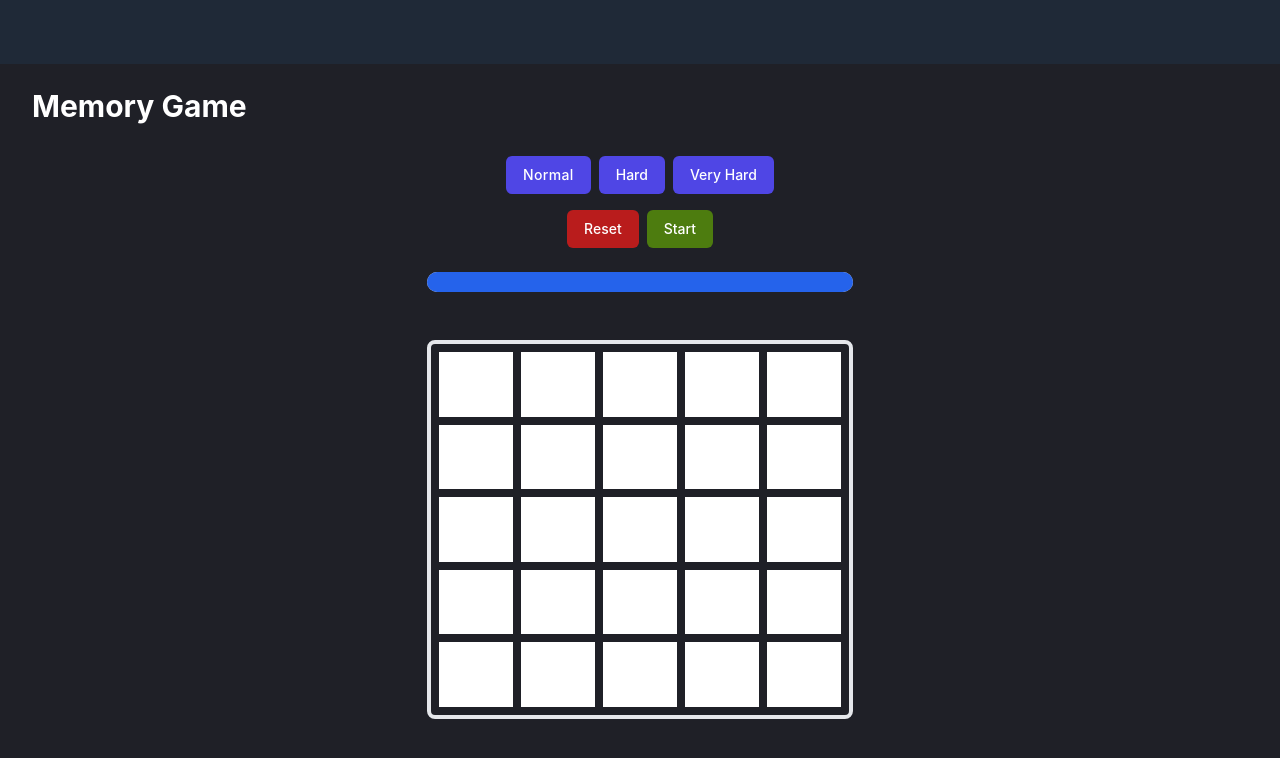
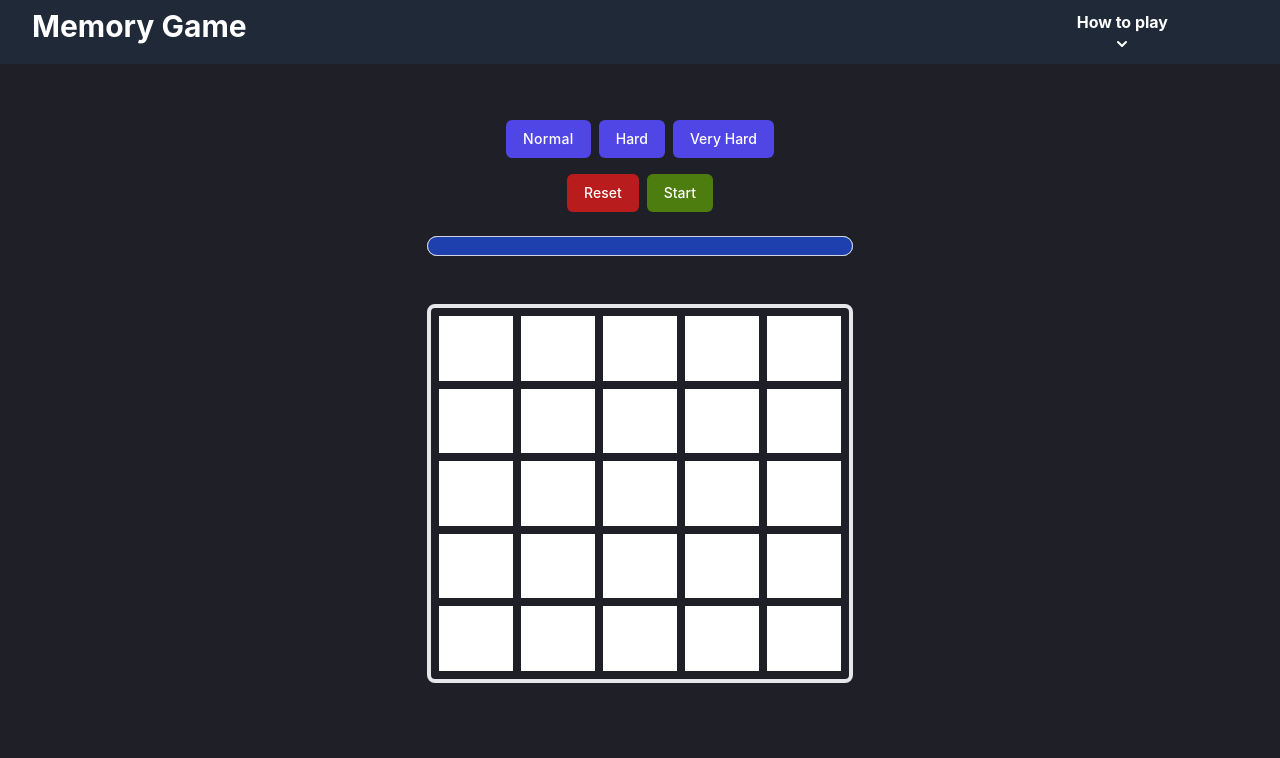
Before and after one commit to brandonrainey/tile-game, a Next.js app: page / in a window 1280 px wide. Shown: the top 758 px of the page. Built offline with nearby package versions, Linux system fonts and the light colour scheme.

Commit message:
worked on how to play, and tweaks/bugs to tile display logic

```diff
--- a/components/Board.js
+++ b/components/Board.js
@@ -600,7 +600,13 @@ export default function Board() {
         return { ...item, clicked: !item.clicked, background: 'bg-black' }
       } else return item
     })
-    setFiveXFive(newArr)
+    gridIndex === 0
+        ? setFiveXFive(newArr)
+        : gridIndex === 1
+        ? setSixXSix(newArr)
+        : gridIndex === 2
+        ? setSevenXSeven(newArr)
+        : null
   }
 
   const clearBoard = () => {
@@ -635,7 +641,8 @@ export default function Board() {
     setUserAnswer([])
     setWrongAnswers([])
     setCorrectAnswers([])
-    setPercentage(0)
+    setPercentage(100)
+    setPreGame(false)
     setGameOver(false)
     setGameWon(false)
     setGameStart(false)
@@ -722,8 +729,6 @@ export default function Board() {
       : gridIndex === 2
       ? setSevenXSeven(newArr)
       : null
-
-
   }
 
   const addAnswer = (id) => {
@@ -754,11 +759,8 @@ export default function Board() {
         setGameWon(true)
       }
 
-      console.log('correct')
       return
     } else if (!userAnswer.includes(id)) {
-      console.log('wrong')
-
       const newArr = grids[gridIndex].map((item, index) => {
         if (item.id === id) {
           return { ...item, background: 'bg-red-600' }
@@ -808,6 +810,10 @@ export default function Board() {
 
   //check for progress bar full
   useEffect(() => {
+    if (gameWon || gameOver) {
+      clearInterval(progressTimer.current)
+    }
+
     if (percentage >= 105) {
       clearInterval(progressTimer.current)
     }
@@ -815,24 +821,41 @@ export default function Board() {
 
   //increases progress bar
   useEffect(() => {
-
     if (!preGame) {
       progressTimer.current = setInterval(() => {
-      setPercentage((percentage) => percentage + 5.25)
-    }, 500)
+        setPercentage((percentage) => percentage + 5.25)
+      }, 500)
 
-    return () => clearInterval(progressTimer.current)
+      return () => clearInterval(progressTimer.current)
     }
+  }, [preGame])
 
-
-
-  }, [preGame])
+  //shows correct tiles missed on a game over
+  useEffect(() => {
+    if (gameOver) {
+      const newArr = grids[gridIndex].map((item, index) => {
+        if (
+          item.background != 'bg-lime-600' &&
+          item.background != 'bg-red-600' &&
+          answerArray.includes(item.id)
+        ) {
+          return { ...item, clicked: !item.clicked, background: 'bg-black' }
+        } else return item
+      })
+      gridIndex === 0
+        ? setFiveXFive(newArr)
+        : gridIndex === 1
+        ? setSixXSix(newArr)
+        : gridIndex === 2
+        ? setSevenXSeven(newArr)
+        : null
+    }
+  }, [gameOver])
 
   return (
     <div>
       <header className="bg-black-800 ">
         <div className="max-w-7xl mx-auto py-6 px-4 sm:px-6 lg:px-8">
-          <h1 className="text-3xl font-bold text-white">Memory Game</h1>
           <div className="flex mb-4 gap-2 justify-center mt-8">
             <button
               type="submit"
@@ -883,14 +906,11 @@ export default function Board() {
         </div>
       </header>
 
-      <CountdownBar
-        preGame={preGame}
-        percentage={percentage}
-      />
+      <CountdownBar preGame={preGame} percentage={percentage} />
 
       <main className="relative">
         <div className="sm:w-1/3 sm:h-1/3 mx-auto py-6 aspect-square  w-full h-1/2">
-          {/* Replace with your content */}
+
           <div
             className={`p-2 border-4 border-solid border-gray-200 rounded-lg h-full grid gap-2 ${
               gridIndex === 0
@@ -923,7 +943,7 @@ export default function Board() {
               ></div>
             ))}
           </div>
-          {/* /End replace */}
+
         </div>
         <GameStatus
           gameOver={gameOver}
--- a/components/CountdownBar.js
+++ b/components/CountdownBar.js
@@ -6,8 +6,8 @@ export default function CountdownBar({ percentage, preGame }) {
   return (
     <div className='flex justify-center '>
 
-      <div className="flex w-1/3 bg-gray-200 h-5 mb-6 rounded-full">
-        <div className={`bg-blue-600 h-5  overflow-hidden rounded-full  ${preGame ? 'preGameTransition' : 'progressTransition'}`} style={{width: `${percentage}%`}}></div>
+      <div className="flex w-1/3 h-5 mb-6 rounded-full bg-gray-300">
+        <div className={`bg-blue-800 h-5  overflow-hidden rounded-full border-solid border border-gray-300 ${preGame ? 'preGameTransition' : 'progressTransition'}`} style={{width: `${percentage}%`}}></div>
       </div>
     </div>
   )
--- a/components/GameStatus.js
+++ b/components/GameStatus.js
@@ -3,14 +3,14 @@ import React from 'react'
 export default function GameStatus({ gameOver, setGameOver, gameWon }) {
 
   if (gameWon) {
-    return (<div className="w-40 h-40 border-solid flex bg-black absolute top-1/2 left-1/2 mycenter text-white justify-center rounded-lg text-xl pt-16">
+    return (<div className="w-40 h-40 border-solid flex bg-slate-800 absolute top-1/2 left-1/2 mycenter text-white justify-center rounded-lg text-xl pt-16 border-slate-400 border-solid border-2">
     Game Won!
     </div>)
   }
   if (gameOver) {
     return (
-      <div className="w-40 h-40 border-solid flex bg-black absolute top-1/2 left-1/2 mycenter text-white justify-center rounded-lg text-xl pt-16">
-        Game Over
+      <div className="w-40 h-40 border-solid flex bg-slate-800 absolute top-1/2 left-1/2 mycenter text-white justify-center rounded-lg text-xl pt-16 border-slate-400 border-solid border-2">
+        Game Over...
       </div>
     )
   }
--- a/pages/index.js
+++ b/pages/index.js
@@ -11,8 +11,18 @@ export default function Home() {
 
   return (
     <div>
-      <div className='w-full mx-auto px-2 sm:px-6 lg:px-8 h-16 bg-gray-800'>
 
+      <div className='w-full mx-auto px-2 sm:px-6 lg:px-8 h-16 bg-gray-800 flex'>
+        <h1 className="text-3xl font-bold text-white pt-2">Memory Game</h1>
+        <div className='flex ml-auto text-white font-bold spacing-2 pr-20'>
+          <p className='flex flex-col relative peer h-full justify-center items-center self-center'>How to play
+            <svg xmlns="http://www.w3.org/2000/svg" className="h-5 w-5" viewBox="0 0 20 20" fill="currentColor">
+              <path fillRule="evenodd" d="M5.293 7.293a1 1 0 011.414 0L10 10.586l3.293-3.293a1 1 0 111.414 1.414l-4 4a1 1 0 01-1.414 0l-4-4a1 1 0 010-1.414z" clipRule="evenodd" />
+            </svg>
+          </p>
+
+          <div className='absolute peer-hover:visible invisible border-solid border-2 p-2 top-20 right-12 w-56 text-sm rounded bg-gray-800'>Memorize the positions of the black tiles within 5 seconds, then you have 10 seconds to click the memorized positions.</div>
+        </div>
       </div>
       <Board
 
```
Also changed, not shown: components/Header.js (line endings or trailing spaces).
